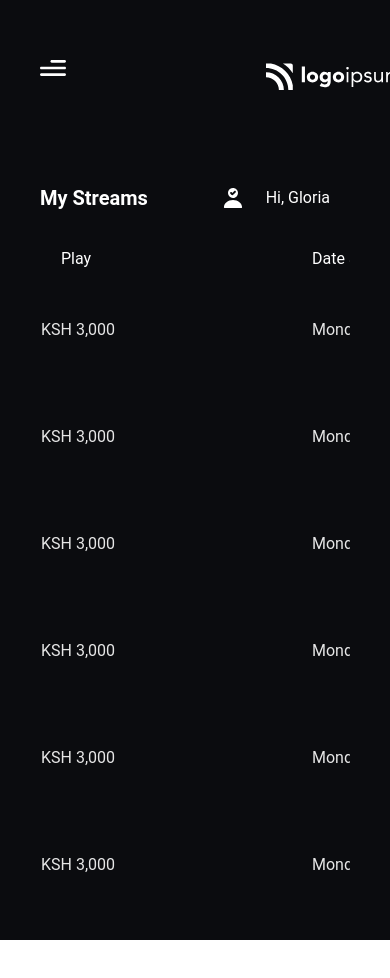
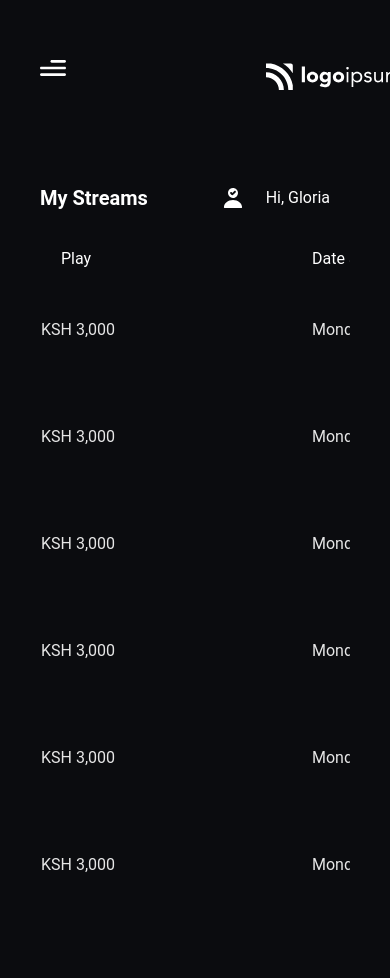
Before and after one commit to AtienoObwanda/HeartStrings-Entertainment, a React (Vite) app: page /my-tickets in a window 390 px wide. Shown: the top 978 px of the page. Before the commit the page ends 940 px from the top, so only its background shows below. Built offline with nearby package versions, Linux system fonts and the light colour scheme; a web font is replaced by a local one.

Commit message:
adjusting my  tickets page

```diff
--- /dev/null
+++ b/src/Components/General/AboutUs/AboutFooter.jsx
@@ -0,0 +1,39 @@
+import React from 'react'
+import { Img, Text } from "UI_Components";
+
+
+const AboutFooter = () => {
+  return (
+    <>
+     {/* <div className="flex sm:flex-col flex-row sm:gap-10 gap-[79px] items-center justify-start self-stretch w-auto sm:w-full">
+
+        </div>  */}
+
+          {/* Social Media Content repetative as it already exists on the footer */}
+          <div className="flex flex-row gap-2 items-center justify-center self-stretch w-auto">
+            <Img
+              src="images/img_youtube1.png"
+              className="h-8 md:h-auto object-cover w-8"
+              alt="youtubeOne"
+            />
+            <Img
+              src="images/img_instagram2.png"
+              className="h-8 md:h-auto object-cover w-8"
+              alt="instagramTwo"
+            />
+            <Img
+              src="images/img_twitter1.png"
+              className="h-8 md:h-auto object-cover w-8"
+              alt="twitterOne"
+            />
+            <Img
+              src="images/img_facebook1.png"
+              className="h-8 md:h-auto object-cover w-8"
+              alt="facebookOne"
+            />
+          </div>
+    </>
+  )
+}
+
+export default AboutFooter
--- a/src/Pages/General/AboutUs.jsx
+++ b/src/Pages/General/AboutUs.jsx
@@ -7,9 +7,7 @@ import Navbar from "Layout/Navbar/Navbar";
 import { Img, Text } from "UI_Components";
 import Stats from 'Components/General/AboutUs/Stats';
 import Hero from 'Components/General/AboutUs/Hero';
-
-
-
+import AboutFooter from 'Components/General/AboutUs/AboutFooter';
 
 
 
@@ -27,116 +25,18 @@ const AboutUs = () => {
           streamPlays="Stream plays"
           account="Account"
         />
-
-
-
           {/* Hero Section */}
           <div className="flex flex-col md:gap-10 gap-16 items-center justify-start max-w-[1159px] mx-auto md:px-5 self-stretch w-full">
           <Hero/>
           <Stats/>
-
-
-          {/* <div className="flex sm:flex-col flex-row sm:gap-10 gap-[79px] items-center justify-start self-stretch w-auto sm:w-full">
-            <div className="flex flex-col gap-6 items-center justify-center self-stretch w-auto">
-              <div className="flex flex-col gap-10 items-center justify-start w-auto md:w-full">
-                <Text
-                  className="font-normal not-italic text-gray_300 text-left w-auto"
-                  as="h5"
-                  variant="h5"
-                >
-                  Actors
-                </Text>
-                <Text
-                  className="text-center text-white_A700 w-auto"
-                  as="h2"
-                  variant="h2"
-                >
-                  50+
-                </Text>
-              </div>
-              <Text
-                className="font-normal not-italic text-gray_300 text-left w-auto"
-                variant="body4"
-              >
-                Join our team
-              </Text>
-            </div>
-            <div className="flex flex-col gap-6 items-center justify-center self-stretch w-auto">
-              <Text
-                className="font-normal not-italic text-gray_300 text-left w-auto"
-                as="h5"
-                variant="h5"
-              >
-                Locations
-              </Text>
-              <Text
-                className="text-center text-white_A700 w-auto"
-                as="h2"
-                variant="h2"
-              >
-                3
-              </Text>
-              <Text
-                className="font-normal not-italic text-gray_300 text-left w-auto"
-                variant="body4"
-              >
-                Find near you
-              </Text>
-            </div>
-            <div className="flex flex-col gap-6 items-center justify-center self-stretch w-auto">
-              <Text
-                className="font-normal not-italic text-gray_300 text-left w-auto"
-                as="h5"
-                variant="h5"
-              >
-                Plays
-              </Text>
-              <Text
-                className="text-center text-white_A700 w-auto"
-                as="h2"
-                variant="h2"
-              >
-                100+
-              </Text>
-              <Text
-                className="font-normal not-italic text-gray_300 text-left w-auto"
-                variant="body4"
-              >
-                Stream our plays
-              </Text>
-            </div>
-          </div> */}
-
-          {/* Social Media Content repetative as it already exists on the footer */}
-          {/* <div className="flex flex-row gap-2 items-start justify-start self-stretch w-auto">
-            <Img
-              src="images/img_youtube1.png"
-              className="h-8 md:h-auto object-cover w-8"
-              alt="youtubeOne"
-            />
-            <Img
-              src="images/img_instagram2.png"
-              className="h-8 md:h-auto object-cover w-8"
-              alt="instagramTwo"
-            />
-            <Img
-              src="images/img_twitter1.png"
-              className="h-8 md:h-auto object-cover w-8"
-              alt="twitterOne"
-            />
-            <Img
-              src="images/img_facebook1.png"
-              className="h-8 md:h-auto object-cover w-8"
-              alt="facebookOne"
-            />
-          </div> */}
+          <AboutFooter/>
 
           </div>
 
         {/* Footer Section*/}
-        <Footer className="border-gray_800 border-solid border-t-[13px] flex items-center justify-center mt-24 md:px-5 w-full"
+        {/* <Footer className="border-gray_800 border-solid border-t-[13px] flex items-center justify-center mt-24 md:px-5 w-full"
           copyrightheartsOne="Copyright Heartstrings Entertainment"
-        />
+        /> */}
 
       </div>
     </>
--- a/src/Pages/Users/MyContent/MyTickets.jsx
+++ b/src/Pages/Users/MyContent/MyTickets.jsx
@@ -164,7 +164,7 @@ const MyTickets = () => {
 
   return (
     <>
-      <div className="bg-black_900_01 flex sm:flex-col md:flex-col flex-row font-roboto sm:gap-5 md:gap-5 items-center mx-auto w-full">
+      <div className="bg-black_900_01 flex sm:flex-col md:flex-col flex-row font-roboto md:gap-5 sm:gap-5 sm:pb-5 md:pb-[20em] items-center mx-auto w-full">
       <div className="flex md:flex-col flex-row md:gap-5 items-start justify-evenly w-full">
           {/* Side Bar */}
           {/* Large Screens */}
@@ -394,13 +394,15 @@ const MyTickets = () => {
 
             {/* Tickets */}
 
-            <div className="flex flex-col items-center justify-start pb-[26px] sm:px-5 px-[26px] w-full">
-            <div className="overflow-auto mt-auto mx-auto w-full">
+            <div className="flex flex-col items-center justify-start pb-[26px] sm:px-5 px-[26px] w-full md:mb-[15em] sm:mb-[5em]">
+            <div className="overflow-auto mt-auto mx-auto w-full pb-5">
             <ReactTable
               columns={tableColumns}
               data={tableData.current}
               rowClass={""}
               headerClass=""
+              style={{ fontSize: "18px"}} // Add this line
+
             />
           </div>
               </div>
--- a/src/Routes.jsx
+++ b/src/Routes.jsx
@@ -112,7 +112,8 @@ const ProjectRoutes = () => {
 
           {/* User Content */}
           <Route path="/my-stream-library" element={<MyStreamLibrary />} />
-          <Route path="/my-streams" element={<MyStreams />} />
+          <Route path="/my-streams" element={<MyStreamLibrary />} />
+          {/* <Route path="/my-streams" element={<MyStreams />} /> */}
           <Route path="/my-tickets" element={<MyTickets />} />
           <Route path="/ticket-popup" element={<TicketPopUp />} />
 
```
Also changed, not shown: src/Components/dummy.jsx (renamed from src/Components/General/Home/dummy.jsx).
